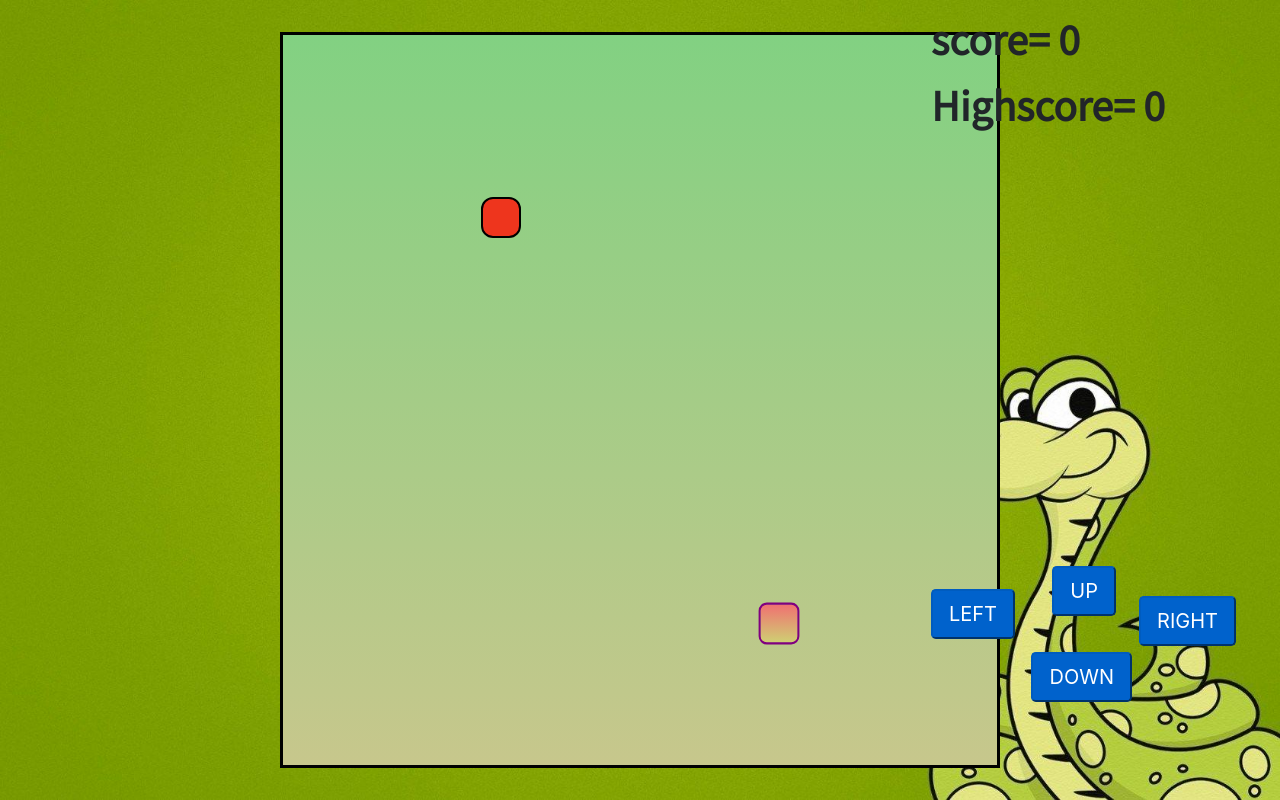
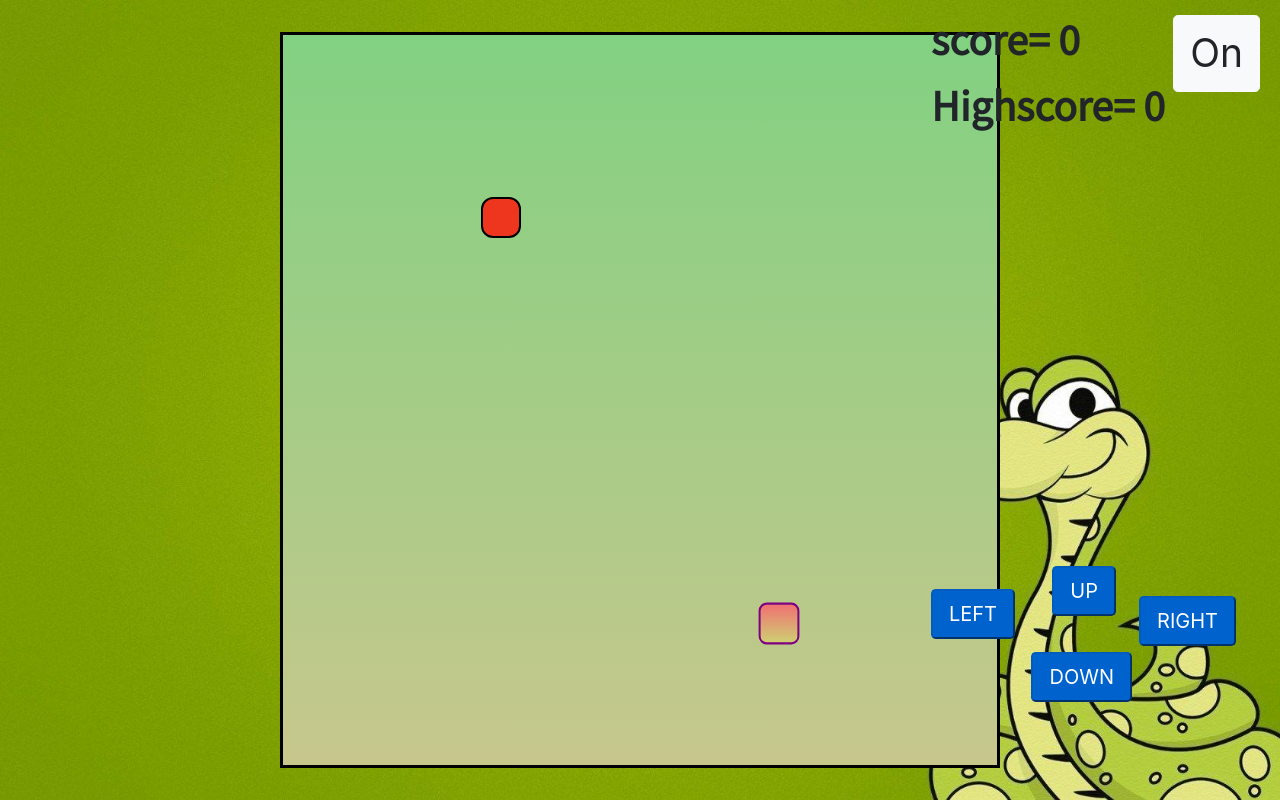
Before and after one commit to abhijithjana/snake_game, a plain HTML site: page index.html in a window 1280 px wide. Drawn offline with nearby package versions, Linux system fonts and the light colour scheme.

Commit message:
sound problem fixed

```diff
--- a/css/style.css
+++ b/css/style.css
@@ -90,3 +90,9 @@
     top: 196px;
     right: -71px;
 }
+#audio{
+    position: absolute;
+    top: 15px;
+    right: 20px;
+    font-size: 39px;
+}
--- a/index.html
+++ b/index.html
@@ -13,7 +13,7 @@
 </head>
 <body>
     <div class="body">
-
+        <button onclick="audiop()" id="audio" class=" btn btn-light btn-lg ">On</button>
         <div id="scoreBox">score= 0</div>
         <div id="HiBox">Highscore= 0</div>
         <div id="board">
--- a/js/index.js
+++ b/js/index.js
@@ -1,3 +1,5 @@
+alert("use ↑ ↓ → ← if u r using keybord also u can turn  on or off audio  using button in top right corner");
+
 let velocity ={
     x:0,
     y:0
@@ -16,12 +18,13 @@ let food={
     y:5
 };
 let score=0;
+let audios=false;
 
 
 
 function main(ctime)
 {   window.requestAnimationFrame(main);
-    //music.play();
+
     if((ctime-lastspeed)/1000 <1/speed)
         return;
 
@@ -47,14 +50,18 @@ function gameEngine(){
 
     if(iscollide(snakarr)){
         gameOver.play();
-        music.pause();
+        if(audios){
+            music.pause();
+        }
         alert("Game Over ,press any key to continue");
         snakarr=[
             {x:13,
             y:15
             }
         ];
-        music.play();
+        if(audios){
+            music.play();
+        }
         score=0;
         scoreBox.innerHTML="score: "+score;
         speed=6;
@@ -185,3 +192,16 @@ function moveright(){
     velocity.x=1;
     velocity.y=0;
 }
+
+function audiop(){
+    if(audios)
+    {    audio.innerHTML="on";
+        music.pause();
+        audios=false;
+    }
+    else
+    {     audio.innerHTML="Off";
+        music.play();
+        audios=true;
+    }
+}
```
